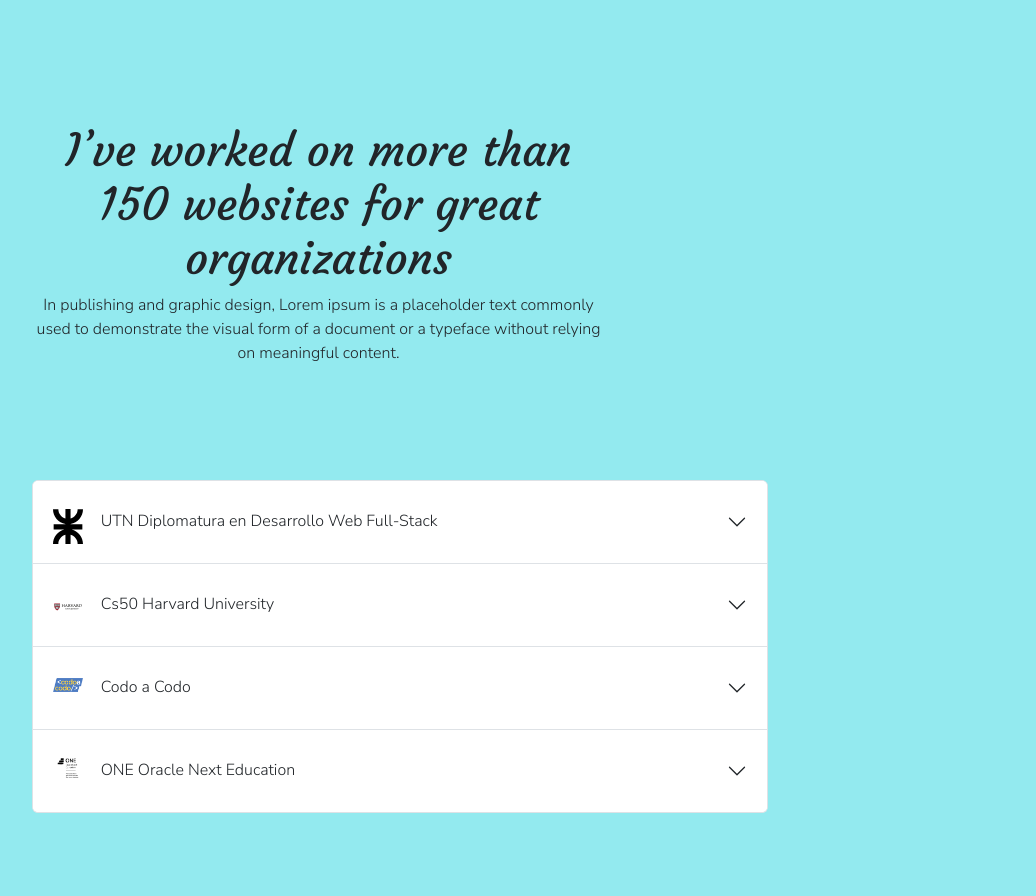
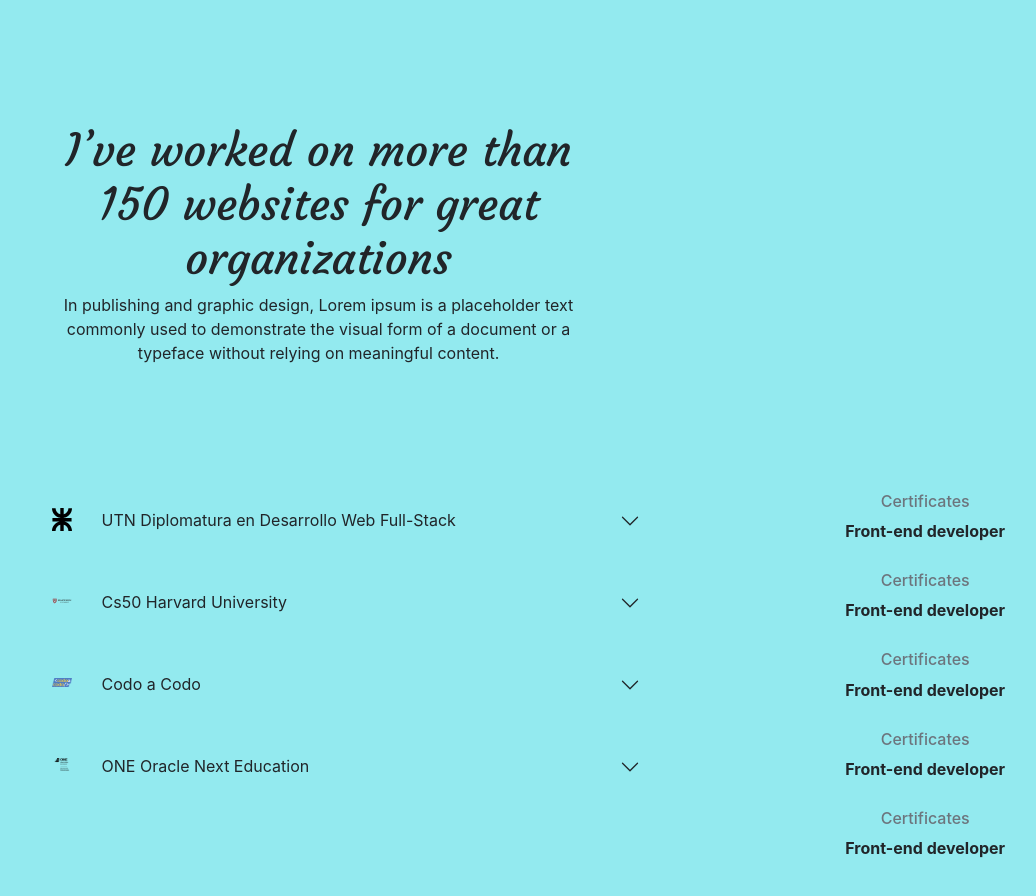
Before and after one commit to nahuel-acosta-dev/portfolio, a React (Create React App) app: page / in a window 1280 px wide. Shown: the part 1820-2716 px from the top of the page, without its empty margins (77-1113 px from the left). Built offline with nearby package versions, Linux system fonts and the light colour scheme.

Commit message:
Basic section of curriculum section finished

```diff
--- a/src/components/section/Curriculum.js
+++ b/src/components/section/Curriculum.js
@@ -1,6 +1,7 @@
 import React, {useEffect,useState} from 'react';
 import Row from 'react-bootstrap/Row';
 import Col from 'react-bootstrap/Col';
+import Card from 'react-bootstrap/Card';
 import Accordion from 'react-bootstrap/Accordion';
 import One from '../../image/certificates/one.png';
 import Harvard from '../../image/certificates/harvard.svg';
@@ -9,6 +10,13 @@
 
 const Curriculum = ({children}) =>{
     const [certificates, setCertificates] = useState();
+    const information = [
+        {title: 'Certificates', knowledge: "Front-end developer"},
+        {title: 'Certificates', knowledge: "Front-end developer"},
+        {title: 'Certificates', knowledge: "Front-end developer"},
+        {title: 'Certificates', knowledge: "Front-end developer"},
+        {title: 'Certificates', knowledge: "Front-end developer"}
+    ];
 
     const getCertificates = async () => {
         const response = await fetch("certificates.json")
@@ -44,9 +52,9 @@
 
     return(
         <section className="curriculum">
-            <Row className="justify-content-center">
-                <Col md={1}></Col>
-                <Col className="curriculum__texts text-center">
+            <Row className="justify-content-md-center">
+                <Col xs={1}></Col>
+                <Col className="curriculum__texts text-center justify-content-center">
                     <div className="curriculum__title text-center">
                         {children}
                     </div>
@@ -57,20 +65,20 @@
                         typeface without relying on meaningful content.
                     </div>
                 </Col>
-                <Col></Col>
+                <Col xs={1} md></Col>
             </Row>
             <Row>
                 <Col xs={1}></Col>
-                <Col xs={10} md={7}>
+                <Col xs={10} md={6}>
                     <Accordion className="curriculum__diplomature">
                         {certificates &&
                             certificates.map((certificate,i) => (
-                            <Accordion.Item eventKey={i} key={i}>
+                            <Accordion.Item eventKey={i} key={i} className="curriculum__accordion">
                                 <Accordion.Header>
                                     <div className="curriculum__imgs">
                                         <img
                                             src={getImg(certificate.img)}
-                                            width="30px"
+                                            width="20px"
                                             alt="icon Html"
                                         />
                                     </div>
@@ -83,7 +91,7 @@
                                             certificate.subs.map((sub,i) => (
                                                 <Col xs={12} md key={`sub-${i}`}>
                                                 <Accordion className="curriculum__sub">
-                                                <Accordion.Item eventKey="0">
+                                                <Accordion.Item eventKey="0" className="curriculum__accordion">
                                                 <Accordion.Header>
                                                     <div  className="curriculum__imgs--sub">
                                                         <img
@@ -112,8 +120,29 @@
                         }
                     </Accordion>
                 </Col>
-                <Col xs={10} md={3}>
+                <Col xs={10} md={4}>
+                    <Row>
+                    <Col xs={2}></Col>
+                    <Col>
+                    {
+                        information.map((info, i) => (
+                            <Card key={i} className="curriculum__info">
+                                <Card.Body className="text-center">
+                                    <Card.Subtitle className="mb-2 text-muted">
+                                        {info.title}
+                                    </Card.Subtitle>
+                                    <Card.Text>
+                                        <strong>
+                                            {info.knowledge}
+                                        </strong>
+                                    </Card.Text>
+                                </Card.Body>
+                            </Card>
 
+                        ))
+                    }
+                    </Col>
+                    </Row>
                 </Col>
                 <Col xs={1}></Col>
             </Row>
--- a/src/index.js
+++ b/src/index.js
@@ -1,9 +1,9 @@
 import React from 'react';
 import ReactDOM from 'react-dom/client';
-import './index.css';
 import App from './App';
 import 'bootstrap/dist/js/bootstrap.bundle.min';
 import './App.scss';
+import './index.css';
 import reportWebVitals from './reportWebVitals';
 
 const root = ReactDOM.createRoot(document.getElementById('root'));
--- a/src/scss/components/_Curriculum.scss
+++ b/src/scss/components/_Curriculum.scss
@@ -3,13 +3,26 @@
     padding-bottom: 6%;
     min-height: 120vh;
     background-color: rgb(147, 234, 239);
+
     .curriculum__text{
         margin-bottom: 20%;
+    }
+    .curriculum__accordion{
+        --bs-accordion-active-color: black;
+        background-color: transparent;
+        border: none;
+        button{
+            background-color: transparent;
+            border: none;
+            &:focus{
+                box-shadow: none;
+            }
+        }
     }
     .curriculum__imgs{
         height: 3.125em;
         padding-top: 12px;
-        width: 3em;
+        width: 3.12em;
     }
     .curriculum__imgs--sub{
         height: 1.25em;
@@ -18,4 +31,9 @@
     .curriculum__sub{
         margin-bottom: 10px;
     }
+
+    .curriculum__info{
+        background-color: transparent;
+        border: none
+    }
 }
--- a/src/scss/config/_Variables.scss
+++ b/src/scss/config/_Variables.scss
@@ -8,8 +8,7 @@
 ////////////////////////////////
 //2- Modificando Variables Bootstrap
 ////////////////////////////////
-
-
+$accordion-color:transparent;
 ////////////////////////////////
 //2- Fonts
 ////////////////////////////////
```
